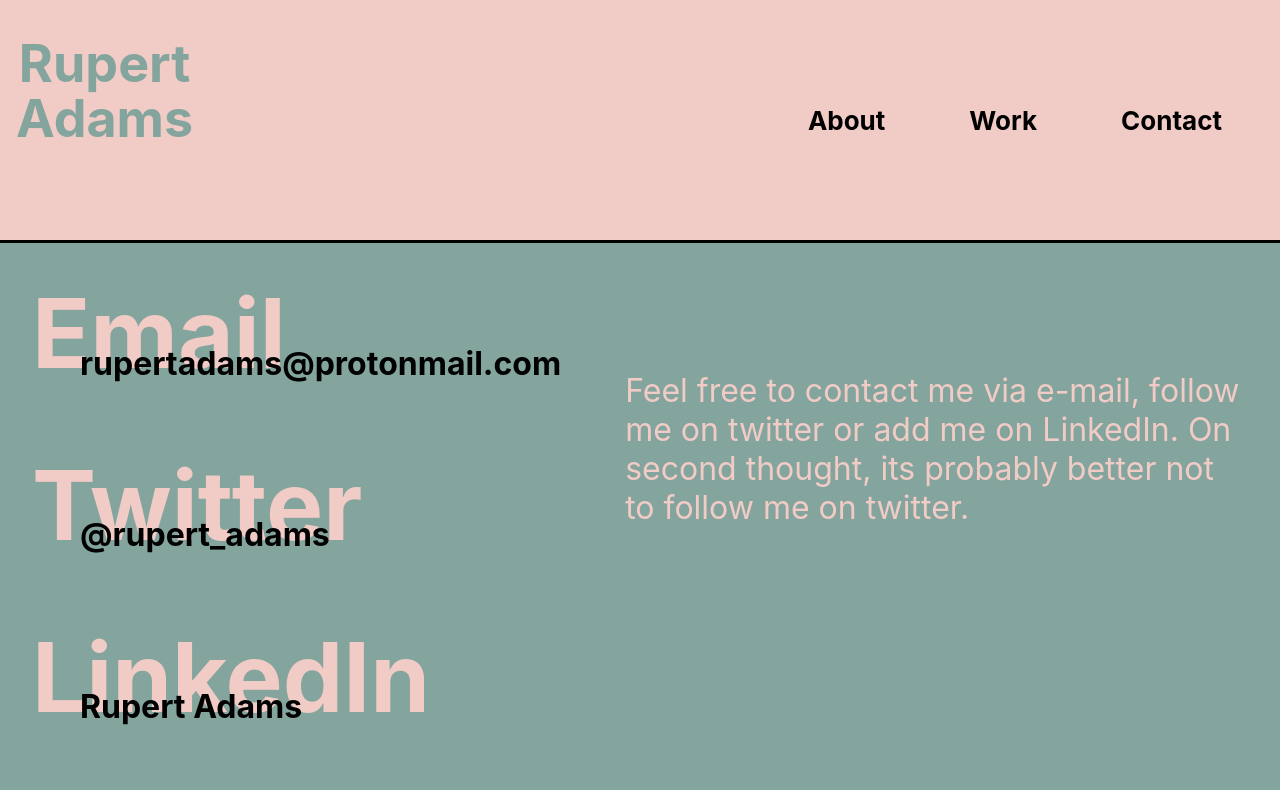
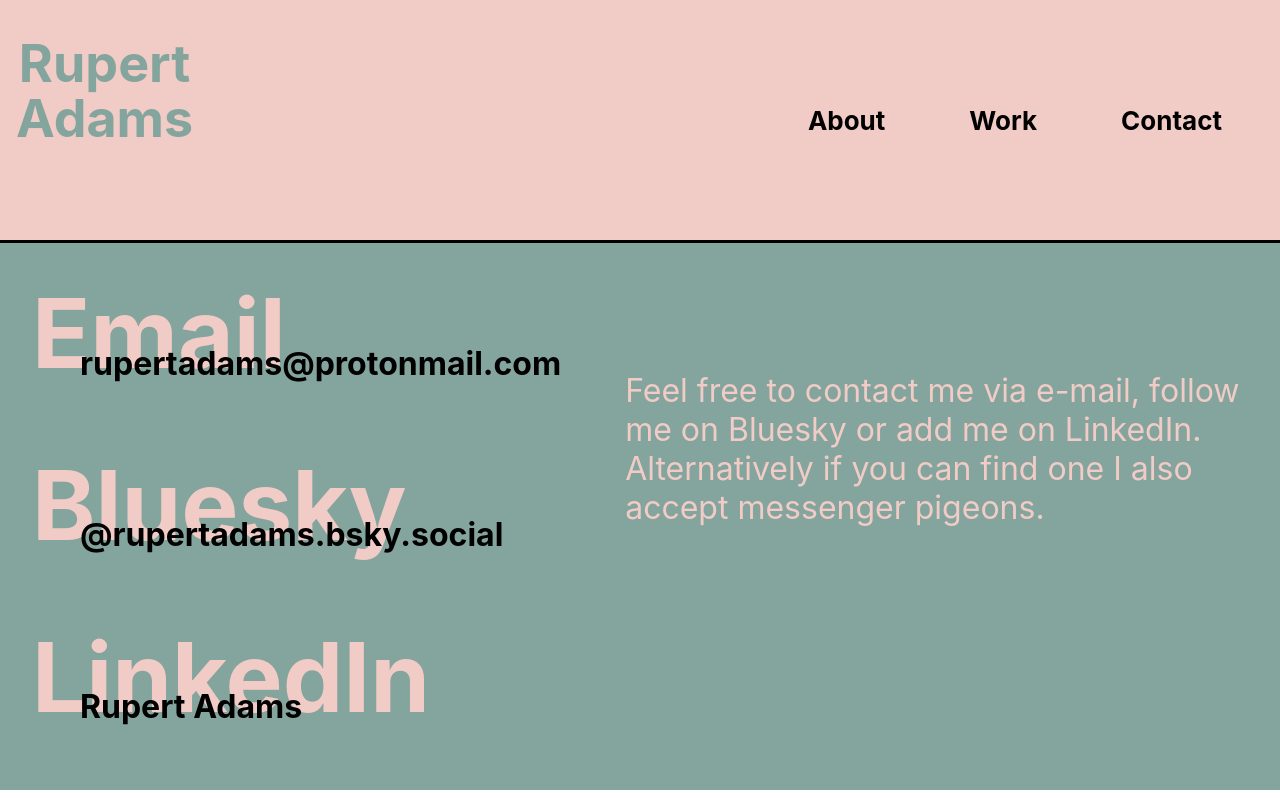
Before and after one commit to rupert-adams/rupert_adams_io_v2, a React (Create React App) app: page /contact in a window 1280 px wide. Built offline with nearby package versions, Linux system fonts and the light colour scheme.

Commit message:
updating contact and MANSION work

```diff
--- a/src/components/contact.js
+++ b/src/components/contact.js
@@ -3,15 +3,15 @@ import React from 'react';
 const Contact = () => (
     <div className="App-component">
         <div className="App-contact">
-            <p className="App-contact-para">Feel free to contact me via e-mail, follow me on twitter or add me on LinkedIn. On second thought, its probably better not to follow me on twitter.</p>
+            <p className="App-contact-para">Feel free to contact me via e-mail, follow me on Bluesky or add me on LinkedIn. Alternatively if you can find one I also accept messenger pigeons.</p>
             <div className="App-contact-links">
                 <a href="mailto:rupertadams@protonmail.com" className="Link-text">
                     <h1 className="Link-text-big">Email</h1>
                     <p className="Link-text-small">rupertadams@protonmail.com</p>
                 </a>
-                <a href="https://www.twitter.com/rupert_adams" className="Link-text" target="_blank">
-                    <h1 className="Link-text-big">Twitter</h1>
-                    <p className="Link-text-small">@rupert_adams</p>
+                <a href="https://bsky.app/profile/rupertadams.bsky.social" className="Link-text" target="_blank">
+                    <h1 className="Link-text-big">Bluesky</h1>
+                    <p className="Link-text-small">@rupertadams.bsky.social</p>
                 </a>
                 <a href="https://www.linkedin.com/in/rupertncadams/" className="Link-text" target="_blank">
                     <h1 className="Link-text-big">LinkedIn</h1>
--- a/src/data/workData.js
+++ b/src/data/workData.js
@@ -29,7 +29,7 @@ export const workData = [
         'title': 'Non-Fiction Writing',
         'subtitle': "Reviews, Retrospectives, Theory etc. Any writing that doesn't fit the other categories.",
          'links': [
-             ["2024 - Lost in Cult's THE HORROR:Mansion - Kenji Eno: Legacy of 'D'","https://bit.ly/47T6bwC"],
+             ["2024 - Lost in Cult's THE HORROR:Mansion - Eno: A retrospective on the works of Kenji Eno","https://bit.ly/47T6bwC"],
              ["2015~2016 - A Younger Theatre: Looking East (Eastern European Theatre Review)", "https://bit.ly/3GK2SM4"]
          ]
      }
```
